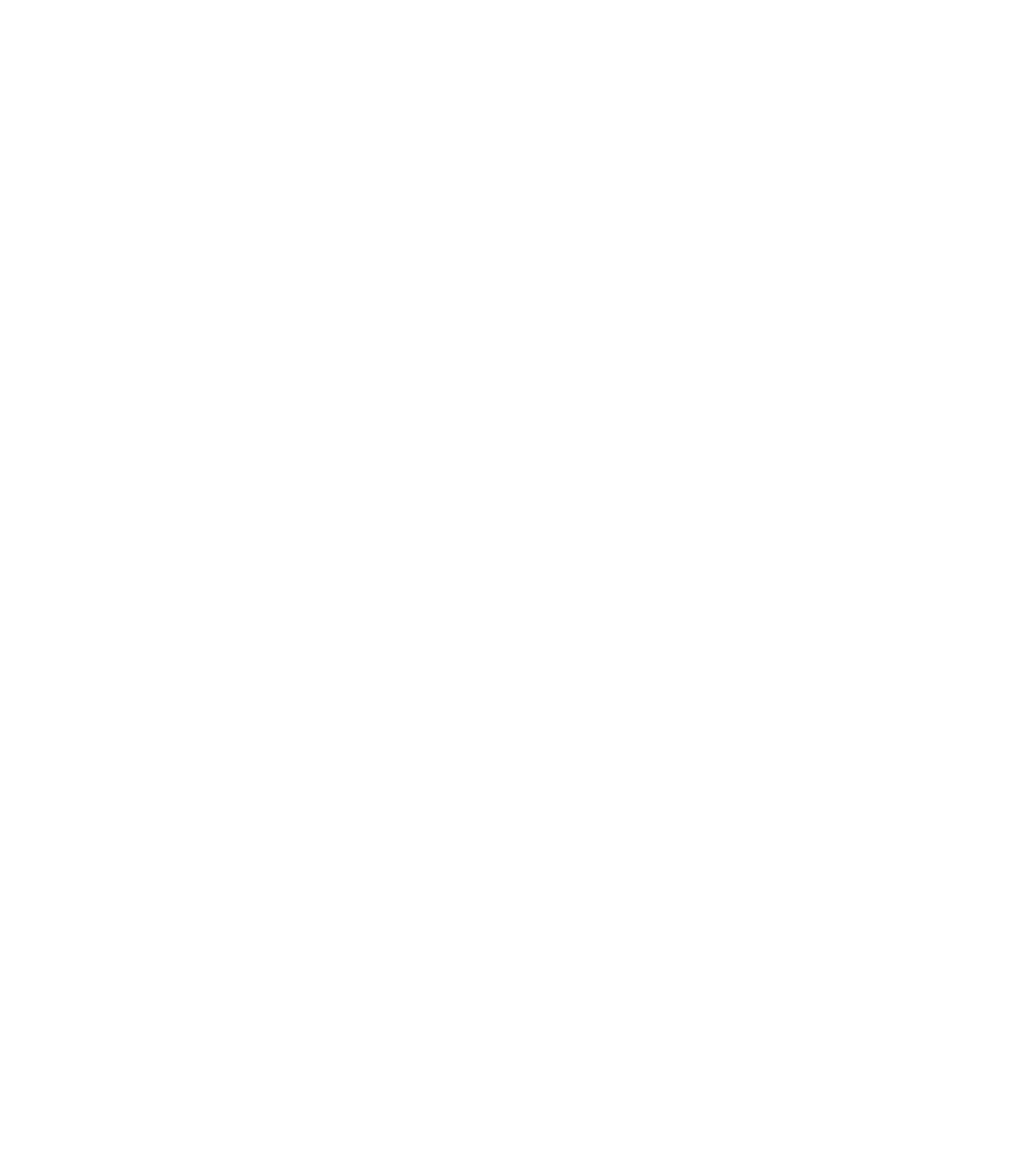
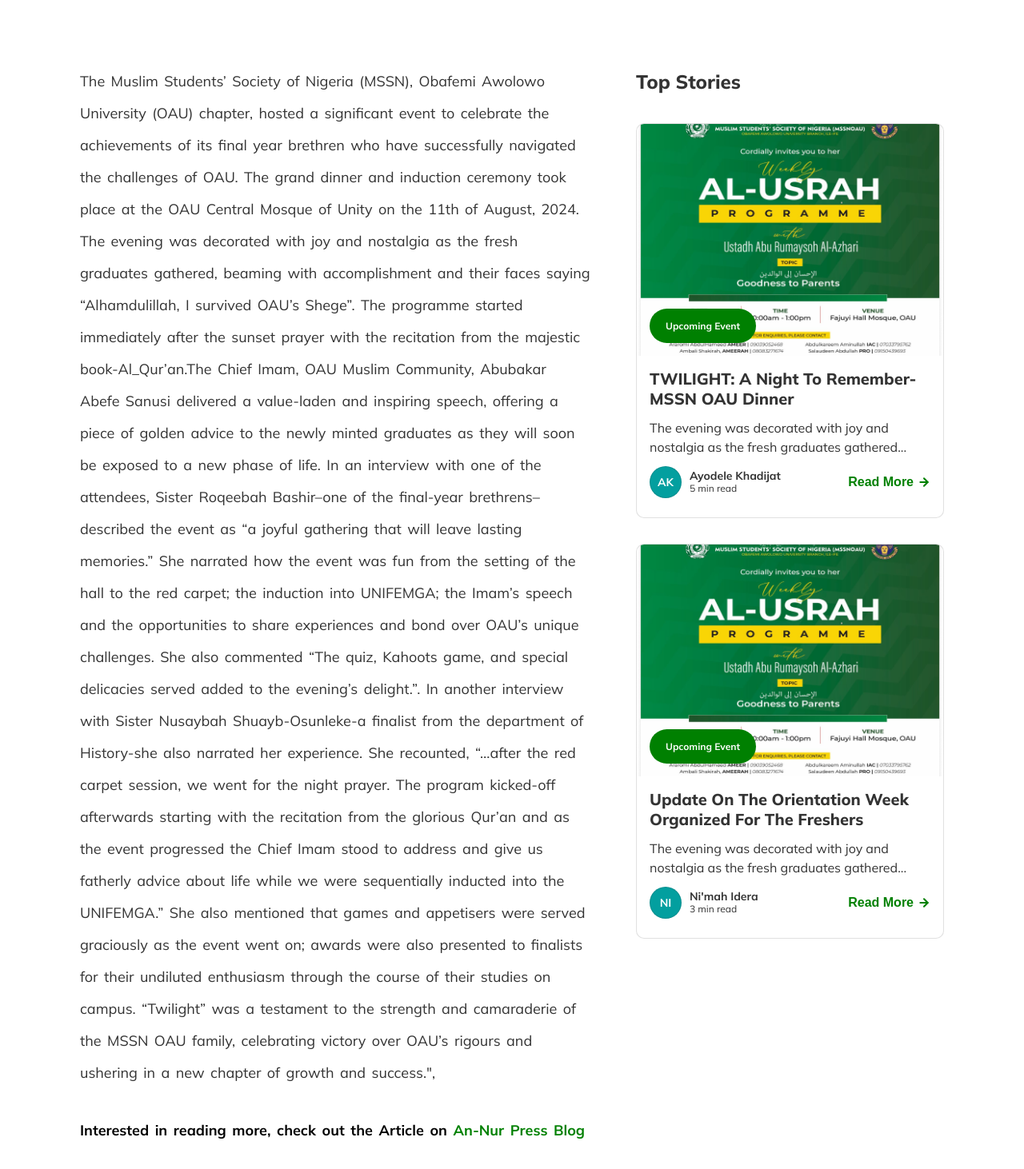
Before and after one commit to MSSNOAU/frontend, a Next.js app: page /press/1 in a window 1280 px wide. Shown: the part 1246-2708 px from the top of the page at 80% size. Before the commit the page ends 800 px from the top, so only its background shows below. Built offline with nearby package versions, Linux system fonts and the light colour scheme.

Commit message:
feat: press details page setup

```diff
--- a/src/app/press/[slug]/page.tsx
+++ b/src/app/press/[slug]/page.tsx
@@ -1,8 +1,11 @@
+"use client";
+
+import React from "react";
 import forAllUsers from "@/src/shared/hocs/forAllUsers";
-import React from "react";
+import PressDetailsPage from "@/src/components/PressPage/PressDetails/PressDetails";
 
 const PressDetails = () => {
-  return <></>;
+  return <PressDetailsPage />;
 };
 
 export default forAllUsers(PressDetails);
--- /dev/null
+++ b/src/components/PressPage/PressDetails/PressDetails.module.scss
@@ -0,0 +1,103 @@
+@import "../../../shared/styles/shared.module.scss";
+@import "../../../shared/styles/variables.modules.scss";
+
+.newsletterContainer {
+  margin-bottom: 120px;
+}
+
+.imgContainer {
+  margin: auto;
+  margin-bottom: 80px;
+  padding: 0 100px;
+
+  @include responsive_mb {
+    padding: 0 15px;
+  }
+}
+
+.wrapper {
+  max-width: 1440px;
+  padding: 0 100px;
+  margin: 0 auto 120px;
+  display: grid;
+  grid-template-columns: 1fr min-content;
+  gap: 56px;
+
+  @media screen and (max-width: 62.5em) {
+    // 1000px
+    grid-template-columns: auto;
+  }
+
+  @include responsive_mb {
+    padding: 0 15px;
+  }
+}
+
+.details {
+  display: grid;
+  gap: 32px;
+
+  p {
+    color: $gray;
+    font-size: pxToRem(18);
+    font-weight: 400;
+    line-height: pxToRem(40);
+    word-spacing: pxToRem(2.7); // wrong?
+  }
+
+  strong {
+    line-height: pxToRem(24);
+    font-weight: 700;
+    color: $black;
+
+    a {
+      color: $green;
+    }
+  }
+}
+
+.topStories {
+  display: grid;
+  gap: 32px;
+  align-content: flex-start;
+}
+
+.heading_topStories,
+.heading_moreStories {
+  color: $gray;
+  font-size: pxToTem(32);
+  font-weight: 800;
+  line-height: pxToRem(40);
+}
+
+.topStoriesCards {
+  display: grid;
+  gap: 32px;
+
+  @media screen and (max-width: 62.5em) {
+    // 1000px
+    display: flex;
+    flex-wrap: wrap;
+    justify-content: center;
+  }
+}
+
+.moreStories {
+  display: grid;
+  gap: 32px;
+  max-width: 1440px;
+  padding: 0 100px;
+  margin: auto;
+  margin-bottom: 120px;
+
+  @include responsive_mb {
+    padding: 0 15px;
+  }
+}
+
+.moreStoriesCards {
+  display: flex;
+  flex-wrap: wrap;
+  gap: 42px;
+  justify-content: center;
+}
--- /dev/null
+++ b/src/components/PressPage/PressDetails/PressDetails.tsx
@@ -0,0 +1,151 @@
+import React from "react";
+import { useRouter } from "next/navigation";
+import Image from "next/image";
+import Link from "next/link";
+import styles from "./PressDetails.module.scss";
+import Newsletter from "../../Newsletter/Newsletter";
+import Footer from "../../Footer/Footer";
+import NavHierarchy from "../../UIUnits/NavHierarchy/NavHeirarchy";
+import NewsCard from "../../UIUnits/Cards/NewsCard/NewsCard";
+
+function getPressData(slug?: string) {
+  return {
+    id: 0,
+    title: "TWILIGHT: A Night To Remember - MSSN OAU FYB Dinner and UNIFEMGA Induction",
+    imageUrl: "/images/press/grad-muslims-and-induction.png",
+    author: "",
+    date: "",
+    readingTime: "",
+    content: `The Muslim Students’ Society of Nigeria (MSSN), Obafemi Awolowo University (OAU) chapter, hosted a significant event to celebrate the achievements of its final year brethren who have successfully navigated the challenges of OAU. The grand dinner and induction ceremony took place at the OAU Central Mosque of Unity on the 11th of August, 2024.
+
+                The evening was decorated with joy and nostalgia as the fresh graduates gathered, beaming with accomplishment and their faces saying “Alhamdulillah, I survived OAU’s Shege”.
+                The programme started immediately after the sunset prayer with the recitation from the majestic book-Al_Qur’an.The Chief Imam, OAU Muslim Community, Abubakar Abefe Sanusi delivered a value-laden and inspiring speech, offering a piece of golden advice to the newly minted graduates as they will soon be exposed to a new phase of life.
+
+                In an interview with one of the attendees, Sister Roqeebah Bashir–one of the final-year brethrens–described the event as “a joyful gathering that will leave lasting memories.” She narrated how the event was fun from the setting of the hall to the red carpet; the induction into UNIFEMGA; the Imam’s speech and the opportunities to share experiences and bond over OAU’s unique challenges. She also commented “The quiz, Kahoots game, and special delicacies served added to the evening’s delight.”.
+
+                In another interview with Sister Nusaybah Shuayb-Osunleke-a finalist from the department of History-she also narrated her experience. She recounted, “…after the red carpet session, we went for the night prayer. The program kicked-off afterwards starting with the recitation from the glorious Qur’an and as the event progressed the Chief Imam stood to address and give us fatherly advice about life while we were sequentially inducted into the UNIFEMGA.” She also mentioned that games and appetisers were served graciously as the event went on; awards were also presented to finalists for their undiluted enthusiasm through the course of their studies on campus.
+
+                “Twilight” was a testament to the strength and camaraderie of the MSSN OAU family, celebrating victory over OAU’s rigours and ushering in a new chapter of growth and success.",
+ `,
+
+    topStories: [
+      {
+        id: 1,
+        imageUrl: "",
+        title: "TWILIGHT: A Night To Remember-MSSN OAU Dinner",
+        content: "The evening was decorated with joy and nostalgia as the fresh graduates gathered...",
+        author: "Ayodele Khadijat",
+        readTime: 5,
+      },
+      {
+        id: 2,
+        imageUrl: "",
+        title: "Update On The Orientation Week Organized For The Freshers",
+        content: "The evening was decorated with joy and nostalgia as the fresh graduates gathered...",
+        author: "Ni'mah Idera",
+        readTime: 3,
+      },
+    ],
+
+    moreStories: [
+      {
+        id: 3,
+        imageUrl: "",
+        title: "TWILIGHT: A Night To Remember-MSSN OAU Dinner",
+        content: "The evening was decorated with joy and nostalgia as the fresh graduates gathered...",
+        author: "Ayodele Khadijat",
+        readTime: 5,
+      },
+      {
+        id: 4,
+        imageUrl: "",
+        title: "Update On The Orientation Week Organized For The Freshers",
+        content: "The evening was decorated with joy and nostalgia as the fresh graduates gathered...",
+        author: "Ni'mah Idera",
+        readTime: 3,
+      },
+      {
+        id: 5,
+        imageUrl: "",
+        title: "Beautiful Scene From The Sisters' Hangout During Jihad Week",
+        content: "The evening was decorated with joy and nostalgia as the fresh graduates gathered...",
+        author: "Odunjo Azeez",
+        readTime: 4,
+      },
+    ],
+  };
+}
+
+function PressDetailsPage() {
+  const router = useRouter();
+
+  const data = getPressData();
+
+  return (
+    <>
+      <NavHierarchy rootPath="An-Nur Press" otherPaths={[data.title]} />
+
+      <div></div>
+
+      <div className={styles.imgContainer}>
+        <Image src={data.imageUrl} alt={data.title} width={1240} height={1113} layout="responsive" />
+      </div>
+
+      <div className={styles.wrapper}>
+        <div className={styles.details}>
+          <p>{data.content}</p>
+          <p>
+            <strong>
+              Interested in reading more, check out the Article on <Link href="/press">An-Nur Press Blog</Link>
+            </strong>
+          </p>
+        </div>
+
+        <aside className={styles.topStories}>
+          <h2 className={styles.heading_topStories}>Top Stories</h2>
+          <div className={styles.topStoriesCards}>
+            {data.topStories.map((news) => (
+              <NewsCard
+                key={news.id}
+                imageUrl={news.imageUrl}
+                title={news.title}
+                content={news.content}
+                author={news.author}
+                readTime={news.readTime}
+                onBtnClick={() => {
+                  router.push("/press/twilight-a-night-to-remember");
+                }}
+              />
+            ))}
+          </div>
+        </aside>
+      </div>
+
+      <div className={styles.moreStories}>
+        <h2 className={styles.heading_moreStories}>More Stories</h2>
+        <div className={styles.moreStoriesCards}>
+          {data.moreStories.map((news) => (
+            <NewsCard
+              key={news.id}
+              imageUrl={news.imageUrl}
+              title={news.title}
+              content={news.content}
+              author={news.author}
+              readTime={news.readTime}
+              onBtnClick={() => {
+                router.push("/press/twilight-a-night-to-remember");
+              }}
+            />
+          ))}
+        </div>
+      </div>
+
+      <div className={styles.newsletterContainer}>
+        <Newsletter />
+      </div>
+      <Footer />
+    </>
+  );
+}
+
+export default PressDetailsPage;
--- a/src/components/UIUnits/Cards/NewsCard/NewsCard.tsx
+++ b/src/components/UIUnits/Cards/NewsCard/NewsCard.tsx
@@ -11,18 +11,14 @@ type Props = {
   content: string;
   author: string;
   readTime: number;
-}
+  onBtnClick?: Function;
+};
 
-const NewsCard: React.FC<Props> = ({ imageUrl, title, content, author, readTime }) => {
+const NewsCard: React.FC<Props> = ({ imageUrl, title, content, author, readTime, onBtnClick }) => {
   return (
     <li className={styles.newsCard}>
       <div className={styles.image}>
-        <Image
-          src={AlUsrahImage}
-          alt="image"
-          fill
-          objectFit="cover"
-        />
+        <Image src={AlUsrahImage} alt="image" fill objectFit="cover" />
         <span className={styles.tag}>
           <p>Upcoming Event</p>
         </span>
@@ -33,7 +29,13 @@ const NewsCard: React.FC<Props> = ({ imageUrl, title, content, author, readTime
 
         <div className={styles.cta}>
           <div className={styles.author}>
-            <span className={styles.userIcon}>{author.split(" ").slice(0, 2).map(a => a[0]).join("")}</span>
+            <span className={styles.userIcon}>
+              {author
+                .split(" ")
+                .slice(0, 2)
+                .map((a) => a[0])
+                .join("")}
+            </span>
             <div>
               <p className={styles.name}>{author}</p>
               <p className={styles.readTime}>{readTime} min read</p>
@@ -41,7 +43,9 @@ const NewsCard: React.FC<Props> = ({ imageUrl, title, content, author, readTime
           </div>
           <Button
             label="Read More"
-            onClick={() => {}}
+            onClick={() => {
+              onBtnClick && onBtnClick();
+            }}
             variant="FILL_NONE_TEXT"
             iconPos="RIGHT"
             icon={<ArrowRightIcon height={16} />}
@@ -49,7 +53,7 @@ const NewsCard: React.FC<Props> = ({ imageUrl, title, content, author, readTime
         </div>
       </div>
     </li>
-  )
-}
+  );
+};
 
 export default NewsCard;
--- a/src/components/UIUnits/NavHierarchy/NavHierarchy.module.scss
+++ b/src/components/UIUnits/NavHierarchy/NavHierarchy.module.scss
@@ -20,6 +20,11 @@
   line-height: pxToRem(36);
   color: $gray;
   opacity: 0.5;
+
+  @include responsive_mb {
+    font-size: pxToRem(14);
+    line-height: pxToRem(21);
+  }
 }
 
 .rootPath {
```
Also changed, not shown: src/components/PressPage/PressPage.tsx (+8 -2 lines), public/images/press/grad-muslims-and-induction.png (added).
